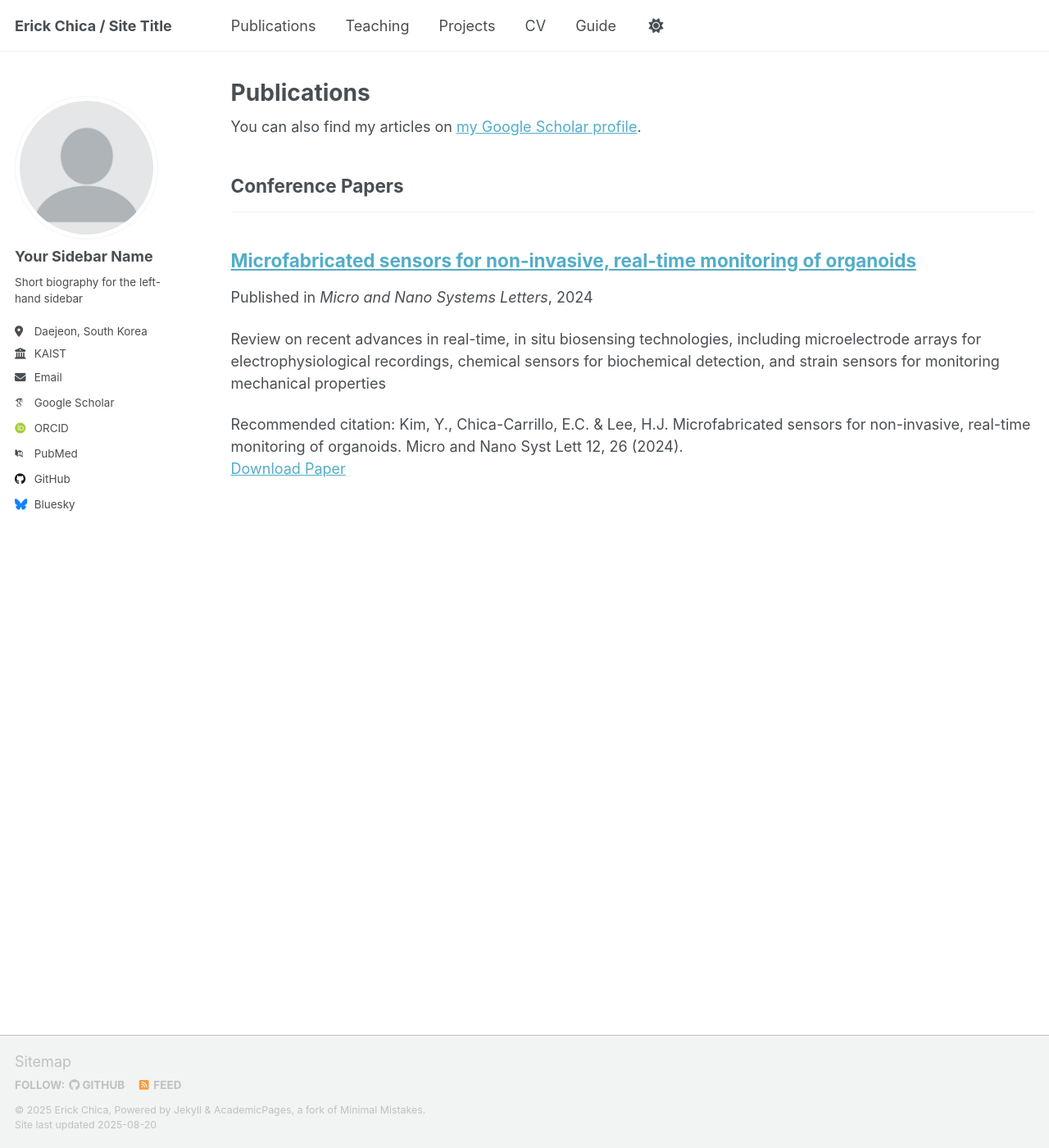
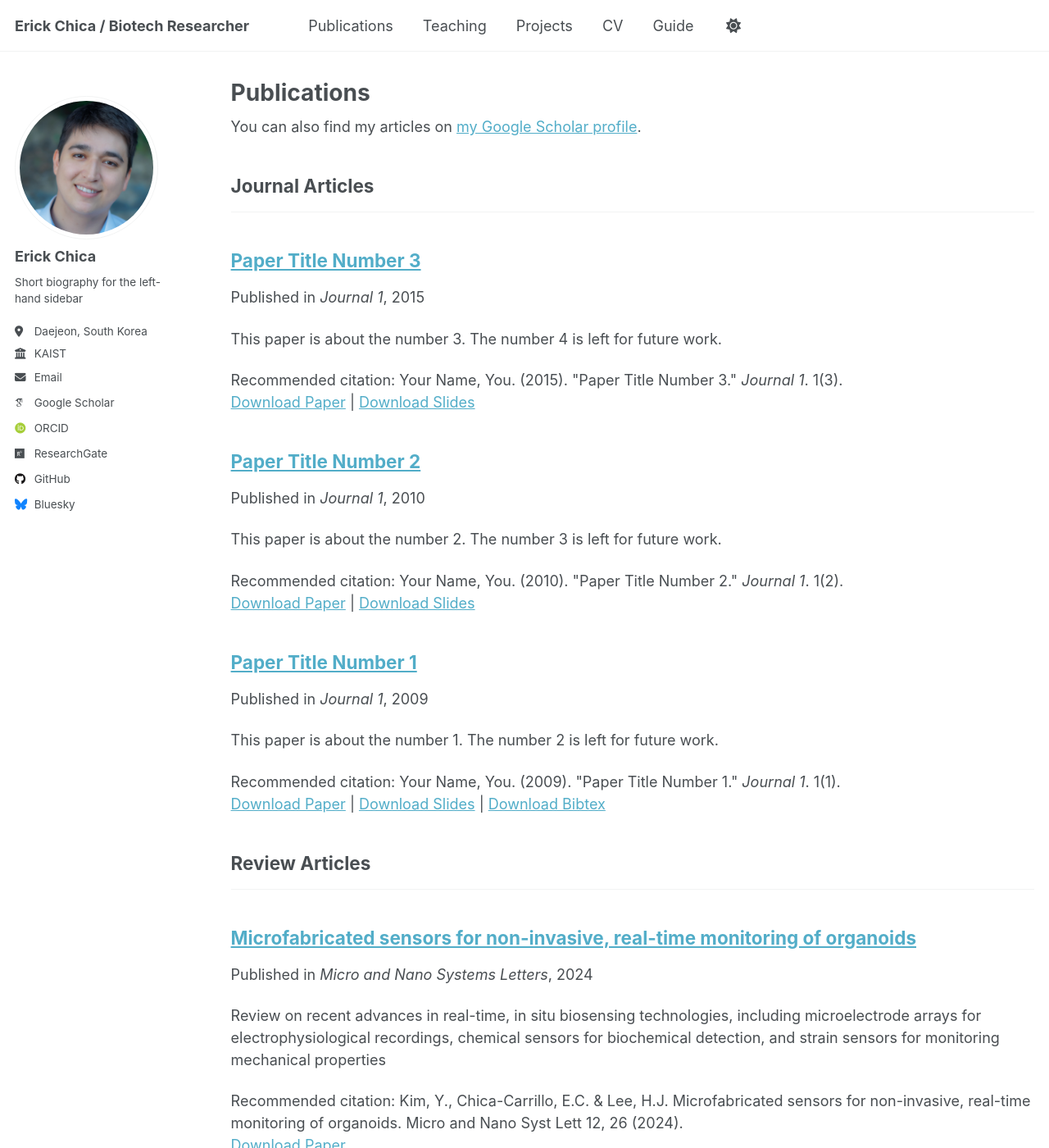
Before and after one commit to Belgodie/belgodie.github.io, a Jekyll site: the page built from _pages/publications.html, in a window 1280 px wide and 1400 px high. Shown: the whole window at 82% size. Built offline with Jekyll 4.4.1, drawn with Linux system fonts in a browser that asks for light colours; some web fonts are replaced; a script that is not in the unit is left out.

Commit message:
Update publications and profile

```diff
--- a/_config.yml
+++ b/_config.yml
@@ -9,7 +9,7 @@
 # Basic Site Settings
 locale                   : "en-US"
 site_theme               : "default" # Currently available options are "default", "air"
-title                    : "Erick Chica / Site Title"
+title                    : "Erick Chica / Biotech Researcher"
 title_separator          : "-"
 name                     : &name "Erick Chica"
 description              : &description "personal description"
@@ -23,7 +23,7 @@
 author:
   # Biographic information
   avatar           : "profile.png"
-  name             : "Your Sidebar Name"
+  name             : "Erick Chica"
   pronouns         : # example: "she/her"
   bio              : "Short biography for the left-hand sidebar"
   location         : "Daejeon, South Korea"
@@ -34,13 +34,13 @@
   # Academic websites
   academia         : # URL
   arxiv            : # URL - Update with the correct link to your profile
-  googlescholar    : "https://scholar.google.com/citations?user=PS_CX0AAAAAJ"
+  googlescholar    : "https://scholar.google.com/citations?user=X1bIQyMAAAAJ"
   inspire-hep      : # URL
   impactstory      : # URL
-  orcid            : "http://orcid.org/yourorcidurl"
+  orcid            : "https://orcid.org/0009-0001-9344-3366"
   semantic         : # URL
-  pubmed           : "https://www.ncbi.nlm.nih.gov/pubmed/?term=john+snow"
-  researchgate     : # URL
+  pubmed           : # URL
+  researchgate     : "https://www.researchgate.net/profile/Erick-Chica"
   scopus           : # URL
 
   # Repositories and software development
@@ -53,7 +53,7 @@
 
   # Social media
   artstation       : # Username
-  bluesky          : "bsky.app" # Replace this with you Bluesky username
+  bluesky          : "erickchica.bsky.social" # Replace this with you Bluesky username
   facebook         : # Username
   flickr           : # Username
   foursquare       : # Username
@@ -84,8 +84,8 @@
     title: 'Books'
   manuscripts:
     title: 'Journal Articles'
-  conferences:
-    title: 'Conference Papers'
+  reviews:
+    title: 'Review Articles'
 
 # Site Settings
 teaser                   :  # filename of teaser fallback teaser image placed in /images/, .e.g. "500x300.png"
@@ -269,10 +269,10 @@
       author_profile: true
       share: true
       comments: true
-  # _portfolio
+  # _projects
   - scope:
       path: ""
-      type: portfolio
+      type: projects
     values:
       layout: single
       author_profile: true
--- a/_includes/footer/custom.html
+++ b/_includes/footer/custom.html
@@ -1,6 +1,4 @@
 <!-- start custom footer snippets -->
-
-<a href="/sitemap/">Sitemap</a>
 
 <!-- Support for MatJax -->
 <script defer src="https://cdnjs.cloudflare.com/polyfill/v3/polyfill.min.js?features=es6"></script>
--- /dev/null
+++ b/_publications/2009-10-01-paper-title-number-1.md
@@ -0,0 +1,14 @@
+---
+title: "Paper Title Number 1"
+collection: publications
+category: manuscripts
+permalink: /publication/2009-10-01-paper-title-number-1
+excerpt: 'This paper is about the number 1. The number 2 is left for future work.'
+date: 2009-10-01
+venue: 'Journal 1'
+slidesurl: 'http://academicpages.github.io/files/slides1.pdf'
+paperurl: 'http://academicpages.github.io/files/paper1.pdf'
+bibtexurl: 'http://academicpages.github.io/files/bibtex1.bib'
+citation: 'Your Name, You. (2009). &quot;Paper Title Number 1.&quot; <i>Journal 1</i>. 1(1).'
+---
+The contents above will be part of a list of publications, if the user clicks the link for the publication than the contents of section will be rendered as a full page, allowing you to provide more information about the paper for the reader. When publications are displayed as a single page, the contents of the above "citation" field will automatically be included below this section in a smaller font.
--- /dev/null
+++ b/_publications/2010-10-01-paper-title-number-2.md
@@ -0,0 +1,14 @@
+---
+title: "Paper Title Number 2"
+collection: publications
+category: manuscripts
+permalink: /publication/2010-10-01-paper-title-number-2
+excerpt: 'This paper is about the number 2. The number 3 is left for future work.'
+date: 2010-10-01
+venue: 'Journal 1'
+slidesurl: 'http://academicpages.github.io/files/slides2.pdf'
+paperurl: 'http://academicpages.github.io/files/paper2.pdf'
+citation: 'Your Name, You. (2010). &quot;Paper Title Number 2.&quot; <i>Journal 1</i>. 1(2).'
+---
+
+The contents above will be part of a list of publications, if the user clicks the link for the publication than the contents of section will be rendered as a full page, allowing you to provide more information about the paper for the reader. When publications are displayed as a single page, the contents of the above "citation" field will automatically be included below this section in a smaller font.
--- /dev/null
+++ b/_publications/2015-10-01-paper-title-number-3.md
@@ -0,0 +1,14 @@
+---
+title: "Paper Title Number 3"
+collection: publications
+category: manuscripts
+permalink: /publication/2015-10-01-paper-title-number-3
+excerpt: 'This paper is about the number 3. The number 4 is left for future work.'
+date: 2015-10-01
+venue: 'Journal 1'
+slidesurl: 'http://academicpages.github.io/files/slides3.pdf'
+paperurl: 'http://academicpages.github.io/files/paper3.pdf'
+citation: 'Your Name, You. (2015). &quot;Paper Title Number 3.&quot; <i>Journal 1</i>. 1(3).'
+---
+
+The contents above will be part of a list of publications, if the user clicks the link for the publication than the contents of section will be rendered as a full page, allowing you to provide more information about the paper for the reader. When publications are displayed as a single page, the contents of the above "citation" field will automatically be included below this section in a smaller font.
```
Also changed, not shown: _data/cv.json (+8 -8 lines), _publications/2024-02-17-paper-title-number-4.md (added, +13 -0 lines), _publications/2025-06-08-reviewBMM-1.md (renamed from _publications/2025-06-08-paper-title-number-5.md, +2 -2 lines), images/KakaoTalk_20250718_103722325.png (added), images/profile.png, 4 other files.
